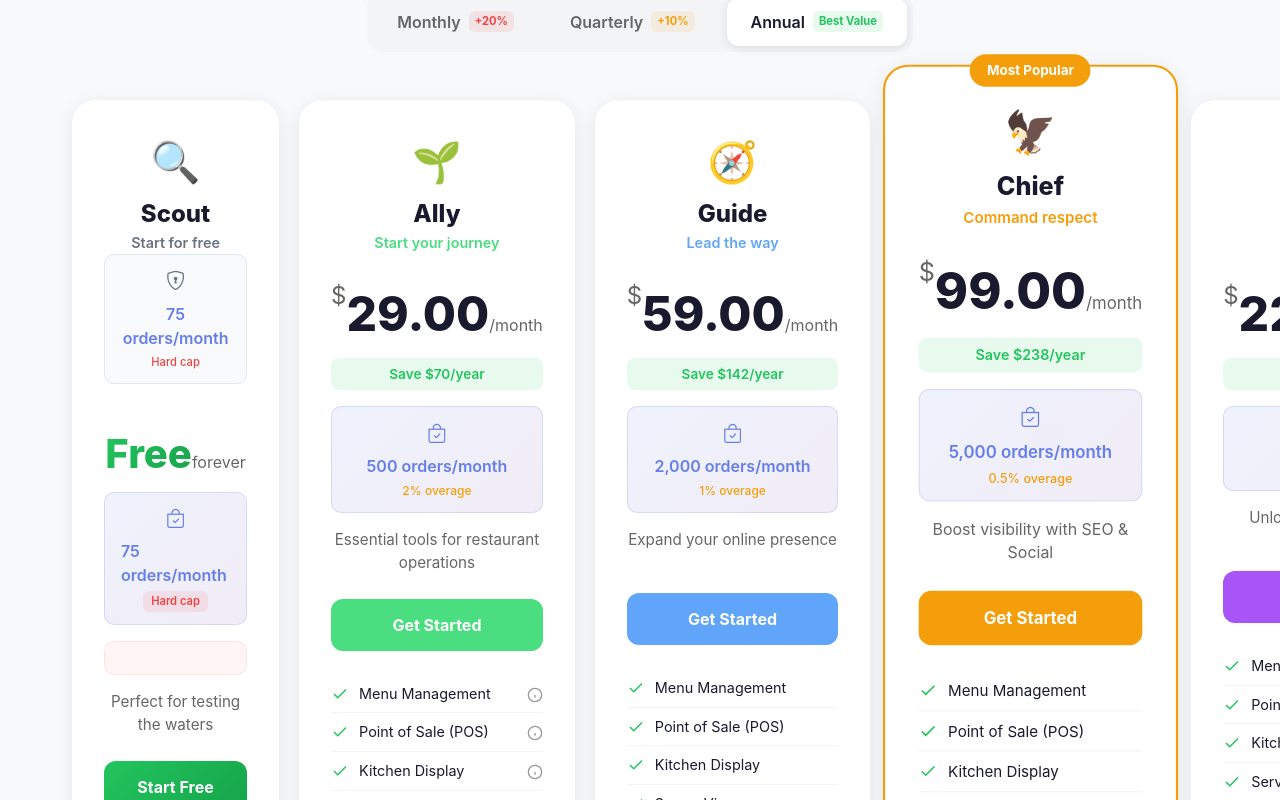
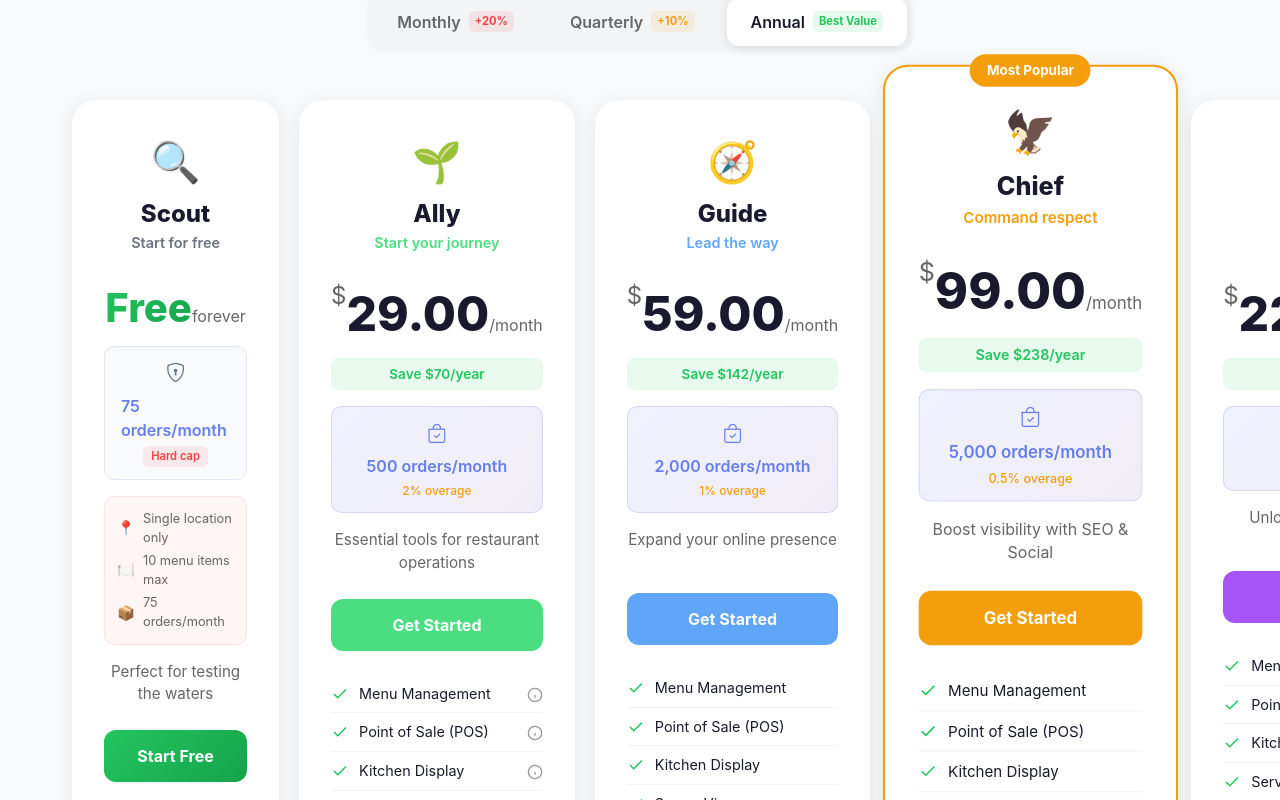
Before and after one commit to sanjeevbhatta0/restaurant-wizard, a React (Create React App) app: page / in a window 1280 px wide. Shown: the part 2680-3480 px from the top of the page. Built offline with nearby package versions, Linux system fonts and the light colour scheme; no server answers.

Commit message:
fix added

```diff
--- a/src/components/landing/PricingTiers.js
+++ b/src/components/landing/PricingTiers.js
@@ -49,9 +49,9 @@ const TIER_FEATURES = {
       { name: 'Website Builder', included: false },
     ],
     restrictions: [
-      'Single location only',
-      '10 menu items max',
-      '75 orders/month',
+      { icon: '📍', text: 'Single location only' },
+      { icon: '🍽️', text: '10 menu items max' },
+      { icon: '📦', text: '75 orders/month' },
     ]
   },
   ally: {
@@ -215,13 +215,7 @@ const PricingTiers = () => {
               <span className="tier-icon">{tier.icon}</span>
               <h3 className="tier-name">{tier.name}</h3>
               <p className="tier-tagline">{tier.tagline}</p>
-              {key === 'scout' && (
-                <div className="order-limit-badge" style={{ background: '#f8fafc', borderColor: '#e2e8f0' }}>
-                  <i className="bi bi-shield-lock" style={{ color: '#64748b' }}></i>
-                  <span>75 orders/month</span>
-                  <span className="overage-rate" style={{ color: '#ef4444', fontSize: '0.7rem' }}>Hard cap</span>
-                </div>
-              )}
+              {/* Scout badge removed from here to move below price */}
             </div>
 
             <div className="pricing-price">
@@ -246,8 +240,17 @@ const PricingTiers = () => {
             )}
 
             {/* Order Limit Display */}
-            <div className="order-limit-badge">
+            {/* Enabled for all tiers now, with custom style for scout */}
+            <div
+              className="order-limit-badge"
+              style={key === 'scout' ? { background: '#f8fafc', borderColor: '#e2e8f0' } : {}}
+            >
+              {key === 'scout' ? (
+                <i className="bi bi-shield-lock" style={{ color: '#64748b' }}></i>
+              ) : (
                 <i className="bi bi-bag-check"></i>
+              )}
+
               {ORDER_LIMITS[key].limit === Infinity ? (
                 <span>Unlimited Orders</span>
               ) : (
@@ -262,7 +265,8 @@ const PricingTiers = () => {
             </div>
 
             {/* Restrictions for Scout */}
-            {tier.restrictions && (
+            {
+              tier.restrictions && (
                 <div className="restrictions-list">
                   {tier.restrictions.map((restriction, idx) => (
                     <div key={idx} className="restriction-item">
@@ -271,9 +275,10 @@ const PricingTiers = () => {
                     </div>
                   ))}
                 </div>
-            )}
+              )
+            }
 
-            <p className="tier-description">{tier.description}</p>
+            < p className="tier-description" > {tier.description}</p>
 
             <button
               className={`tier-cta ${key === 'scout' ? 'free-cta' : ''}`}
@@ -343,11 +348,12 @@ const PricingTiers = () => {
               </div>
             )}
           </div>
-        ))}
-      </div>
+        ))
+        }
+      </div >
 
       {/* Trust Badges */}
-      <div className="trust-section">
+      < div className="trust-section" >
         <div className="trust-item">
           <svg width="24" height="24" viewBox="0 0 24 24" fill="none" stroke="currentColor" strokeWidth="2">
             <path d="M12 22s8-4 8-10V5l-8-3-8 3v7c0 6 8 10 8 10z" />
@@ -368,7 +374,7 @@ const PricingTiers = () => {
           </svg>
           <span>Easy Upgrades</span>
         </div>
-      </div>
+      </div >
 
       <style jsx>{`
         .pricing-container {
@@ -857,7 +863,7 @@ const PricingTiers = () => {
           }
         }
       `}</style>
-    </div>
+    </div >
   );
 };
 
```
Also changed, not shown: 1 other file (tests, documents, lock files or other folders). Lines whose indentation alone changed are shown as unchanged.
